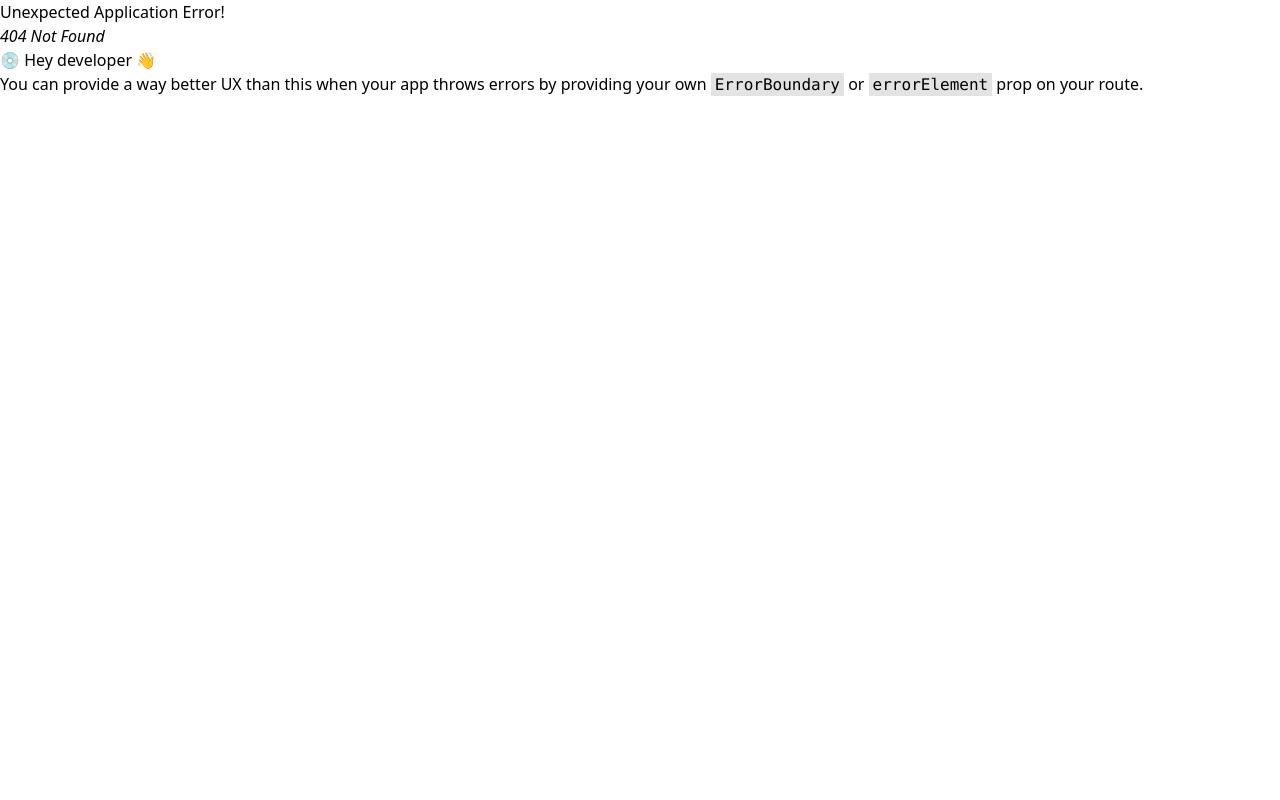
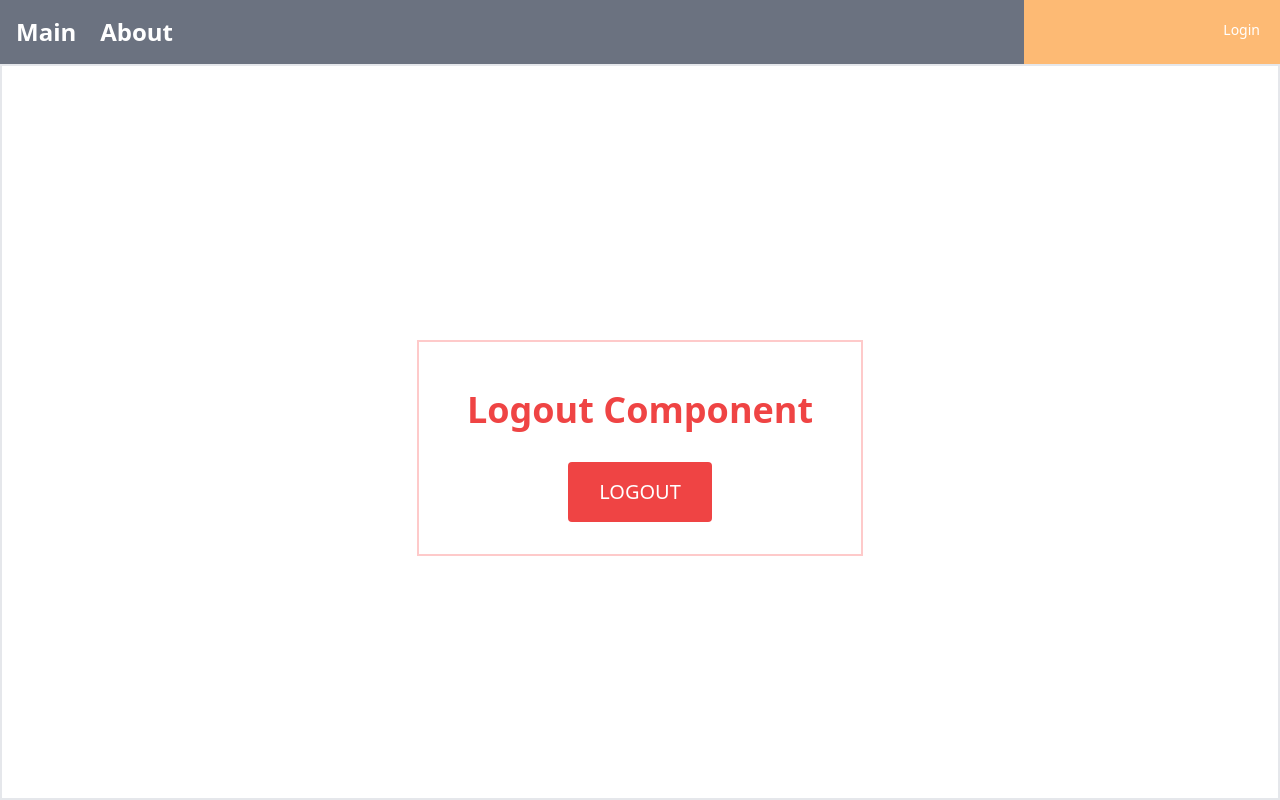
Before and after one commit to yejun95/React_JPA_Study, a React (Create React App) app in the folder mall/: page /member/logout in a window 1280 px wide. Before the commit this address had no page. Built offline with nearby package versions, Linux system fonts and the light colour scheme.

Commit message:
feat React - 로그인, 로그아웃 화면 처리 및 store 설정

```diff
--- /dev/null
+++ b/mall/src/components/member/LogoutComponent.js
@@ -0,0 +1,33 @@
+import React from 'react';
+import {useDispatch} from "react-redux";
+import {logout} from "../../slices/loginSlice";
+
+function LogoutComponent(props) {
+
+    const dispatch = useDispatch();
+
+    const handleClickLogout = () => {
+        dispatch(logout());
+    }
+
+    return (
+        <div className={'border-2 border-red-200 mt-10 m-2 p-4'}>
+            <div className={'flex justify-center'}>
+                <div className={'text-4xl m-4 p-4 font-extrabold text-red-500'}>
+                    Logout Component
+                </div>
+            </div>
+            <div className={'flex justify-center'}>
+                <div className={'relative mb-4 flex w-full justify-center'}>
+                    <button className={'rounded p-4 w-36 bg-red-500 text-xl text-white'}
+                            onClick={handleClickLogout}
+                    >
+                        LOGOUT
+                    </button>
+                </div>
+            </div>
+        </div> // end container
+    );
+}
+
+export default LogoutComponent;
--- a/mall/src/components/menus/BasicMenu.js
+++ b/mall/src/components/menus/BasicMenu.js
@@ -35,9 +35,17 @@ function BasicMenu(props) {
             </div>
 
             <div className={"w-1/5 flex justify-end bg-orange-300 p-4 font-medium"}>
-                <div className={"text-white text-sm m-1 rounded"}>
-                    <Link to={'/member/login'}>Login</Link>
-                </div>
+                {!loginState.email ?
+
+                    <div className={"text-white text-sm m-1 rounded"}>
+                        <Link to={'/member/login'}>Login</Link>
+                    </div>
+                    :
+
+                    <div className={"text-white text-sm m-1 rounded"}>
+                        <Link to={'/member/logout'}>Logout</Link>
+                    </div>
+                }
             </div>
         </nav>
     );
--- /dev/null
+++ b/mall/src/pages/member/LogoutPage.js
@@ -0,0 +1,17 @@
+import React from 'react';
+import BasicMenu from "../../components/menus/BasicMenu";
+import LogoutComponent from "../../components/member/LogoutComponent";
+
+function LogoutPage(props) {
+    return (
+        <div className={'fixed top-0 left-0 z-[1055] flex flex-col h-full w-full'}>
+            <BasicMenu/>
+
+            <div className={'w-full flex flex-wrap h-full justify-center items-center border-2'}>
+                <LogoutComponent/>
+            </div>
+        </div>
+    );
+}
+
+export default LogoutPage;
--- a/mall/src/router/memberRouter.js
+++ b/mall/src/router/memberRouter.js
@@ -2,6 +2,7 @@ import {Suspense, lazy} from "react";
 
 const Loading = <div>Loading...</div>
 const Login = lazy(() => import("../pages/member/LoginPage"));
+const Logout = lazy(() => import("../pages/member/LogoutPage"));
 
 const memberRouter = () => {
 
@@ -9,6 +10,10 @@ const memberRouter = () => {
         {
             path: 'login',
             element: <Suspense fallback={Loading}><Login/></Suspense>
+        },
+        {
+            path: 'logout',
+            element: <Suspense fallback={Loading}><Logout/></Suspense>
         }
     ]
 
--- a/mall/src/slices/loginSlice.js
+++ b/mall/src/slices/loginSlice.js
@@ -14,7 +14,9 @@ const loginSlice = createSlice({
             }
         },
         logout: () => {
-            console.log("logout..........");
+            return {
+                ...initState
+            }
         }
     }
 })
```
